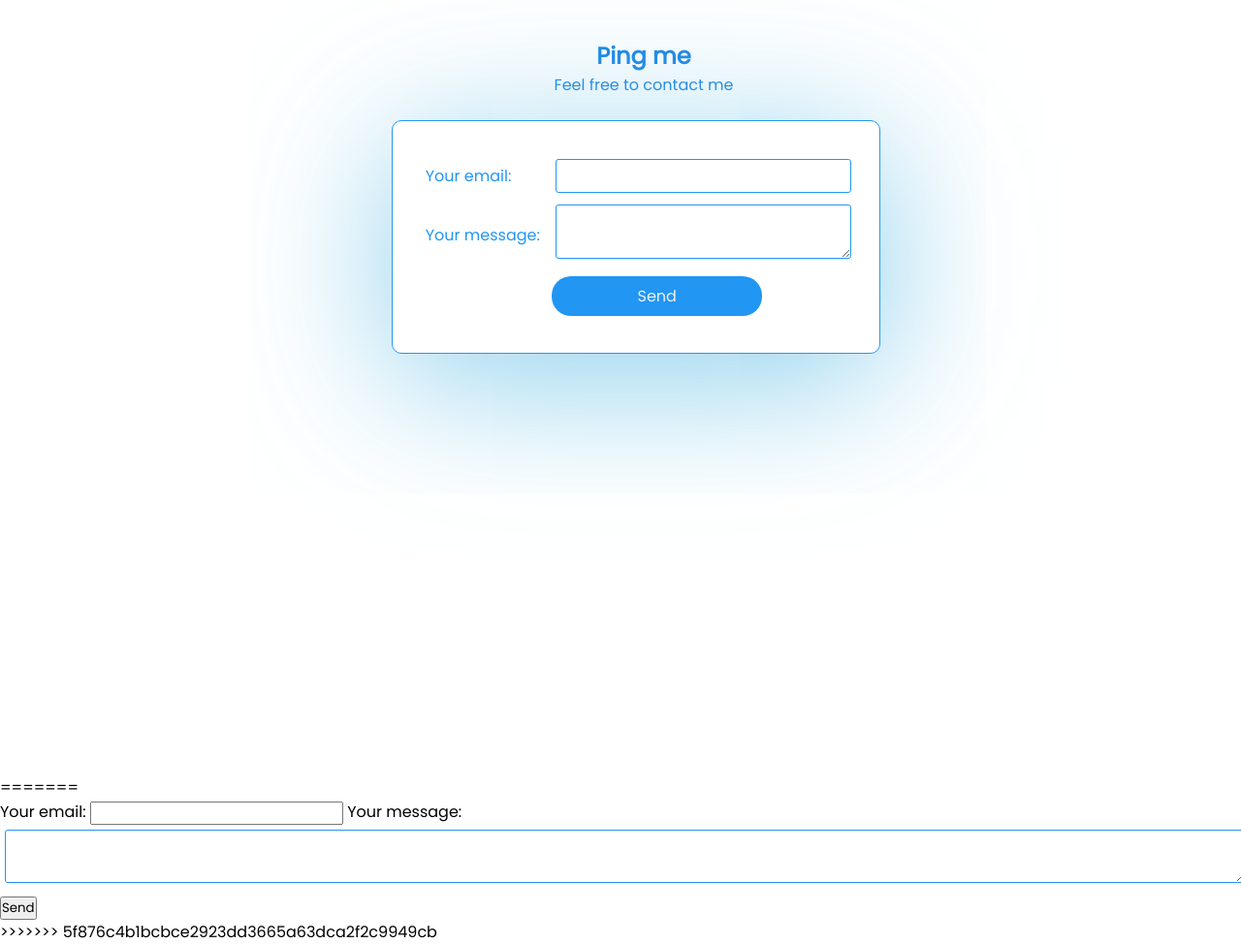
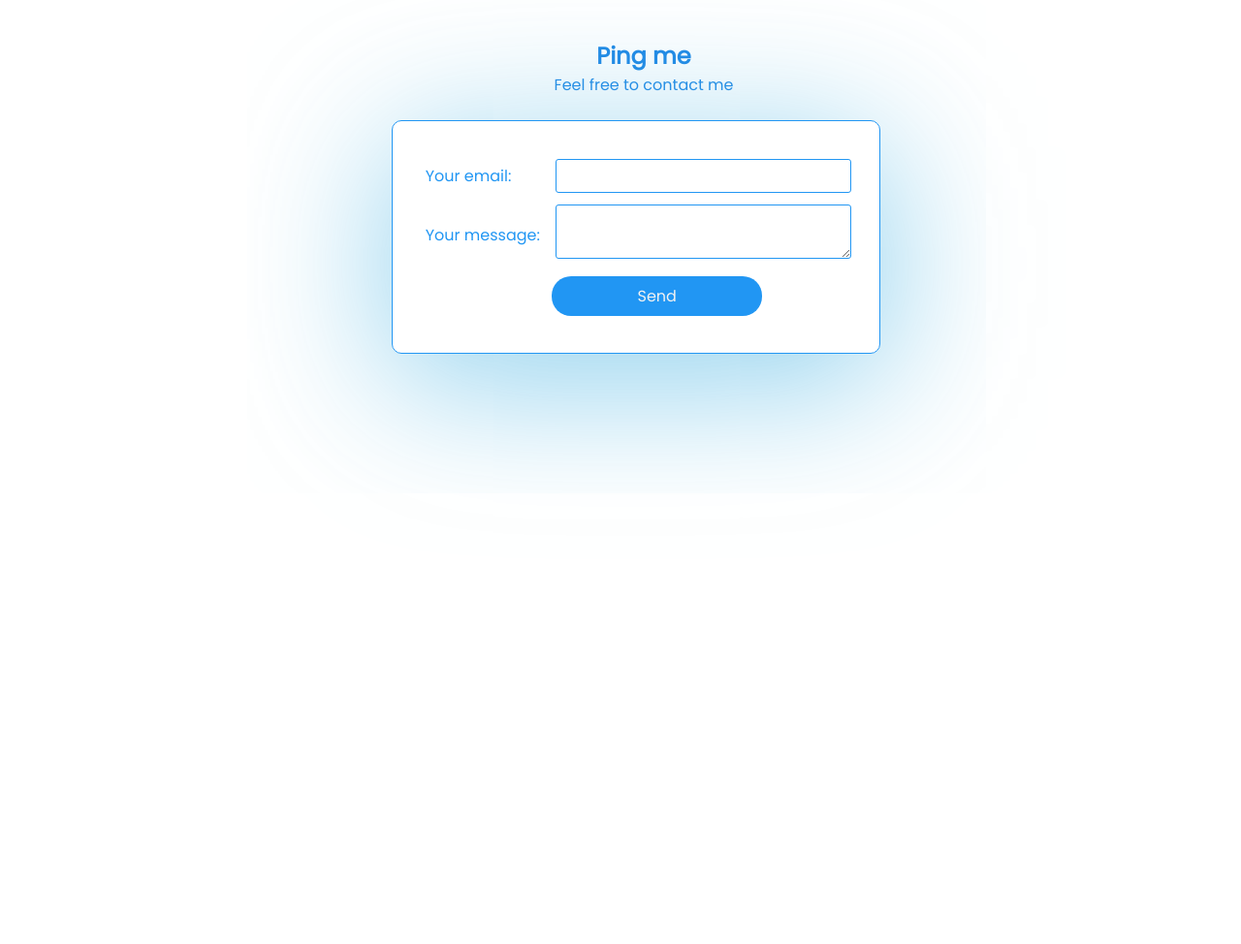
Before and after one commit to OviyaCode/contactForm, a plain HTML site: page index.html in a window 1280 px wide. Shown: the whole page at 97% size. After the commit the page ends 800 px from the top, so only its background shows below. Drawn offline with Linux system fonts and the light colour scheme.

```diff
--- a/index.html
+++ b/index.html
@@ -40,22 +40,3 @@
 </body>
 
 </html>
-=======
-</head>
-
-<body>
-    <form action="https://formspree.io/f/meqdoejk" method="POST">
-        <label>
-            Your email:
-            <input type="email" name="email">
-        </label>
-        <label>
-            Your message:
-            <textarea name="message"></textarea>
-        </label>
-        <button type="submit">Send</button>
-    </form>
-</body>
-
-</html>
->>>>>>> 5f876c4b1bcbce2923dd3665a63dca2f2c9949cb
```
